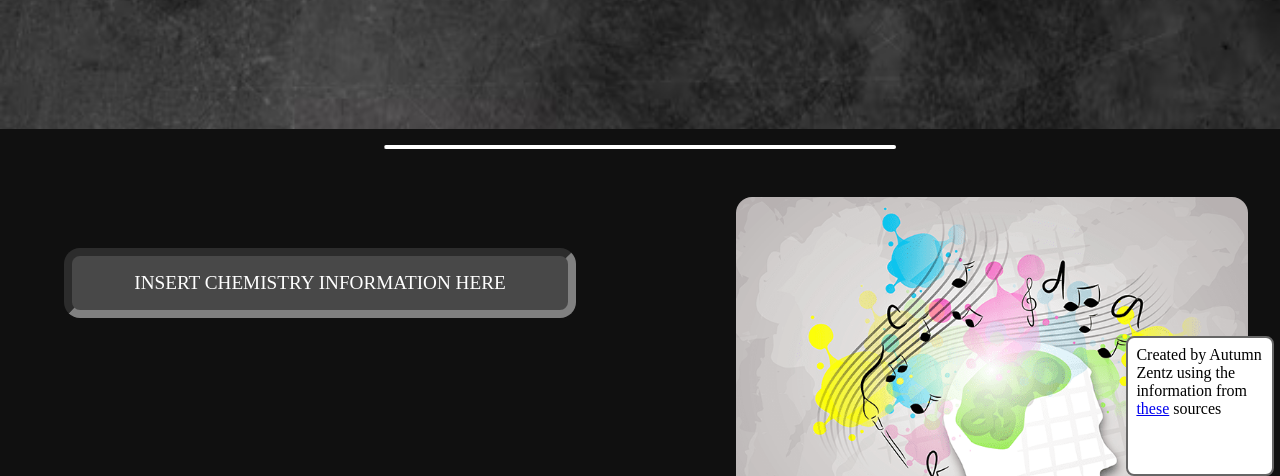
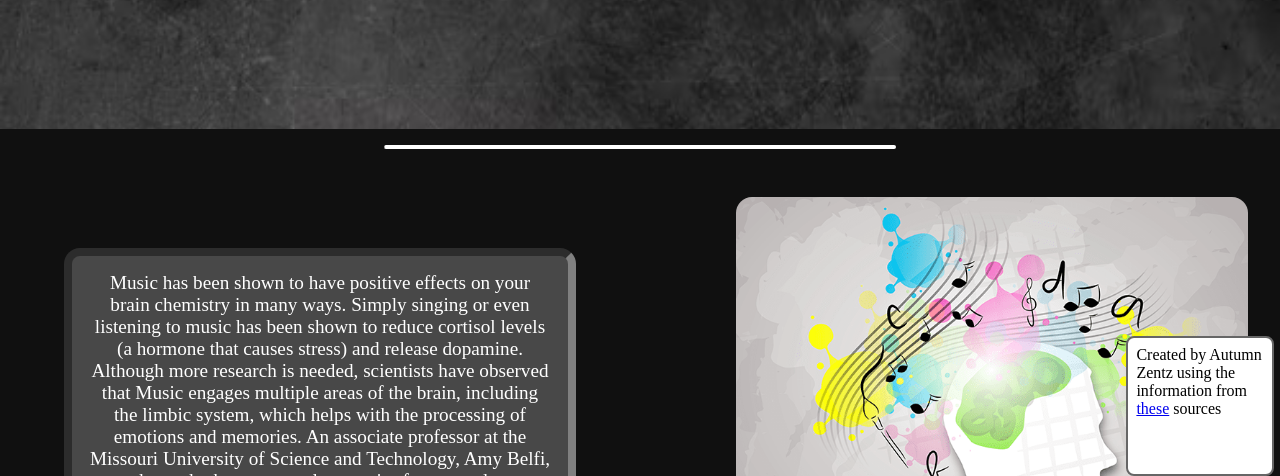
Before and after one commit to Fadedshotgun/english-final, a plain HTML site: page pages/chemicals.html in a window 1280 px wide. Shown: the part 324-800 px from the top of the page. Drawn offline with Linux system fonts and the light colour scheme.

Commit message:
Filled out chemicals.html

```diff
--- a/pages/chemicals.html
+++ b/pages/chemicals.html
@@ -27,7 +27,7 @@
   <div id="bar">l</div>
 
   <div id="section1">
-    <div id="left"><p>INSERT CHEMISTRY INFORMATION HERE</p></div>
+    <div id="left"><p>Music has been shown to have positive effects on your brain chemistry in many ways. Simply singing or even listening to music has been shown to reduce cortisol levels (a hormone that causes stress) and release dopamine. Although more research is needed, scientists have observed that Music engages multiple areas of the brain, including the limbic system, which helps with the processing of emotions and memories. An associate professor at the Missouri University of Science and Technology, Amy Belfi, created a study that compared memories from popular songs and memories from popular celebrity images. She concluded that music was a lot more likely to bring up vivid details when contrasted with the images. Listening to music helps adolescents manage their stress and it bolsters confidence. All data points to music being a net positive effect on the mental health of students, although listening to volumes too high have been shown to be harmful. </p></div>
     <div id="right"><img src="../images/chemistry.png"></img></div>
     </div>
 
```
